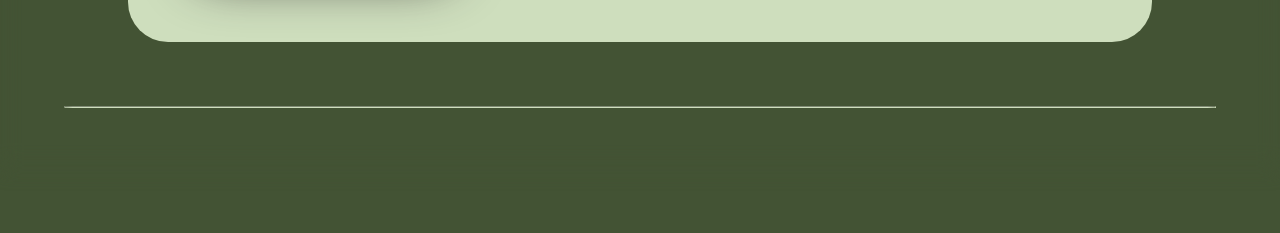
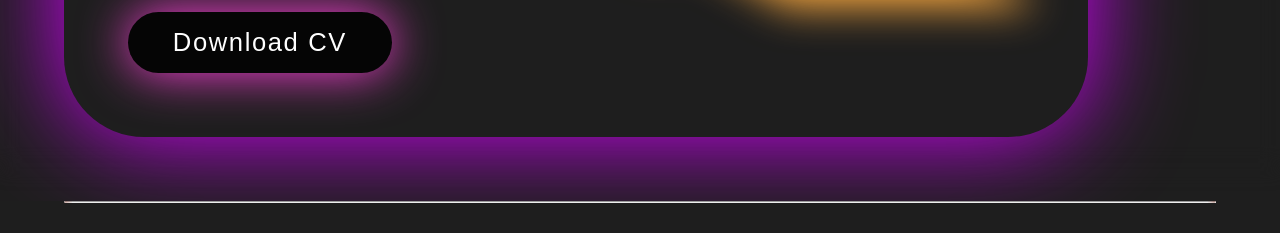
Before and after one commit to Rishit2004/CODSOFT-task1, a plain HTML site: page index.html in a window 1280 px wide. Shown: the part 633-866 px from the top of the page. Drawn offline with nearby package versions, Linux system fonts and the light colour scheme.

Commit message:
Update index.html

```diff
--- a/index.html
+++ b/index.html
@@ -3,7 +3,7 @@
 <head>
         <meta charset="UTF-8">
         <title>MY PORTFOLIO</title>
-        <link rel="stylesheet" href="myportfolio2.css">
+        <link rel="stylesheet" href="myportfolio.css">
         <script src="https://unpkg.com/phosphor-icons"></script>
 
     </head>
```
